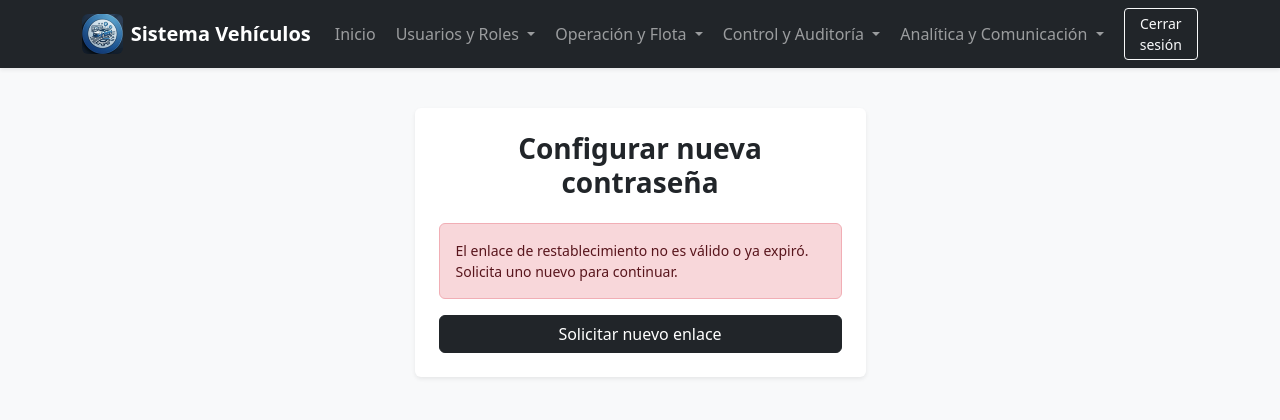
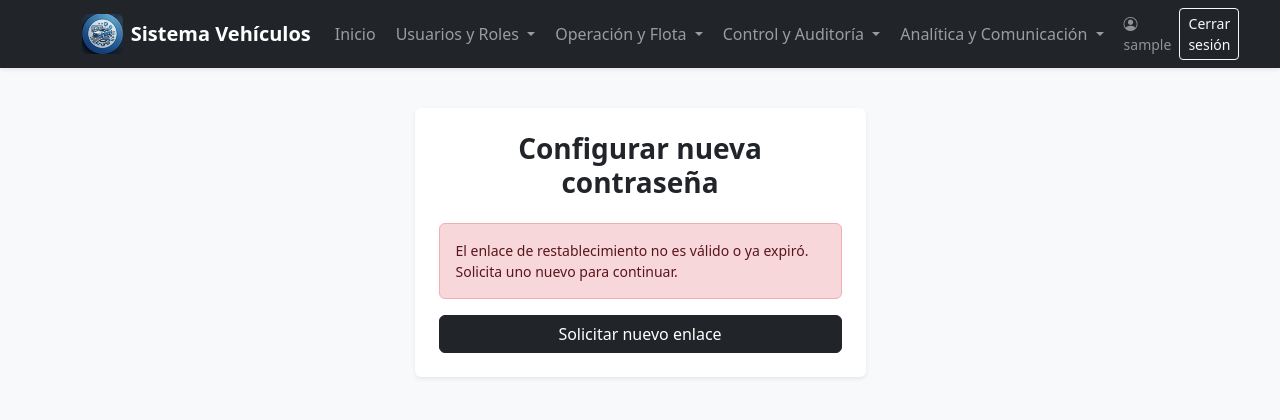
Before and after one commit to Lientur03/Back-End-Vehiculos-IEI-N4-C3-, a Django app: page /reset/1/1/ in a window 1280 px wide. Shown: the top 420 px of the page. Run offline with Django 5.2, Linux system fonts and the light colour scheme; the visitor is signed in with stand-in values (Sample User, id 1); parts of the project's set-up code (start-up, migrations or seed data) failed here and were passed over; some libraries are stand-ins or nearby versions.

Commit message:
Modificación no conocida en base.html

```diff
--- a/vehiculos/templates/base.html
+++ b/vehiculos/templates/base.html
@@ -7,8 +7,10 @@
     <meta name="csrf-token" content="{{ csrf_token }}">
     <title>{% block title %}Sistema Vehículos{% endblock %}</title>
 
-    <!-- Bootstrap CSS (CDN oficial para garantizar estabilidad visual) -->
-    <link href="https://cdn.jsdelivr.net/npm/bootstrap@5.3.0/dist/css/bootstrap.min.css" rel="stylesheet">
+    <!-- Bootstrap CSS base (reemplazable por plantilla hija vía block base_css) -->
+    {% block base_css %}
+        <link href="https://cdn.jsdelivr.net/npm/bootstrap@5.3.0/dist/css/bootstrap.min.css" rel="stylesheet">
+    {% endblock %}
 
     <!-- Bootstrap Icons CSS -->
     <link href="https://cdn.jsdelivr.net/npm/bootstrap-icons@1.11.3/font/bootstrap-icons.min.css" rel="stylesheet">
@@ -16,6 +18,7 @@
     <!-- DataTables Bootstrap 5 CSS -->
     <link href="https://cdn.datatables.net/1.13.8/css/dataTables.bootstrap5.min.css" rel="stylesheet">
 
+    <!-- CSS específico o ajustes adicionales por plantilla hija -->
     {% block extra_css %}{% endblock %}
 </head>
 <body class="bg-light d-flex flex-column min-vh-100">
@@ -98,7 +101,13 @@
 
                     <!-- Inicio y cierre de sesión -->
                     {% if request.user.is_authenticated %}
-                        <li class="nav-item ms-lg-2">
+                        <li class="nav-item ms-lg-2 d-flex align-items-center gap-2">
+                            <span class="text-white-50 small">
+                                <i class="bi bi-person-circle me-1"></i>{{ request.user.username }}
+                                {% if request.user.departamento %}
+                                    ({{ request.user.departamento }})
+                                {% endif %}
+                            </span>
                             <form id="logout-form" action="{% url 'logout' %}" method="post" class="d-inline">
                                 {% csrf_token %}
                                 <button type="submit" class="btn btn-outline-light btn-sm">Cerrar sesión</button>
@@ -121,7 +130,7 @@
         {% if messages %}
             <div class="mb-3">
                 {% for message in messages %}
-                    <div class="alert alert-{{ message.tags|default:'info' }} alert-dismissible fade show" role="alert">
+                    <div class="alert alert-{% if message.tags == 'error' %}danger{% else %}{{ message.tags|default:'info' }}{% endif %} alert-dismissible fade show" role="alert">
                         {{ message }}
                         <button type="button" class="btn-close" data-bs-dismiss="alert" aria-label="Cerrar"></button>
                     </div>
```
